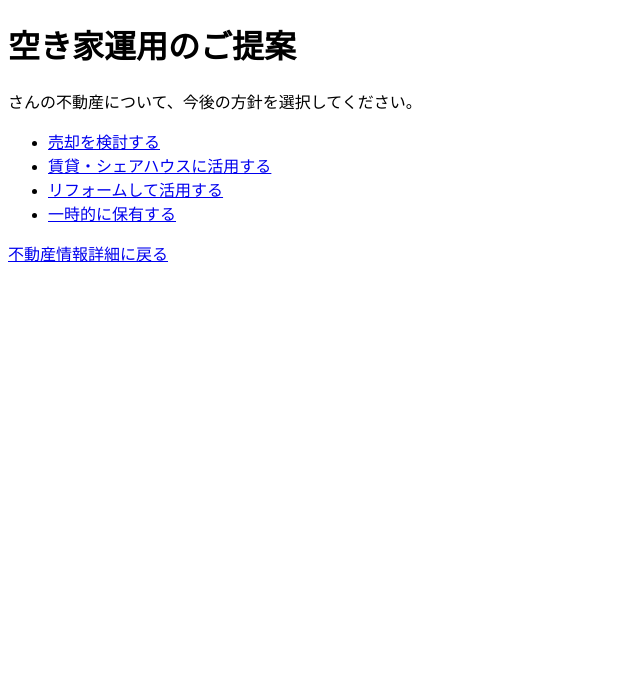
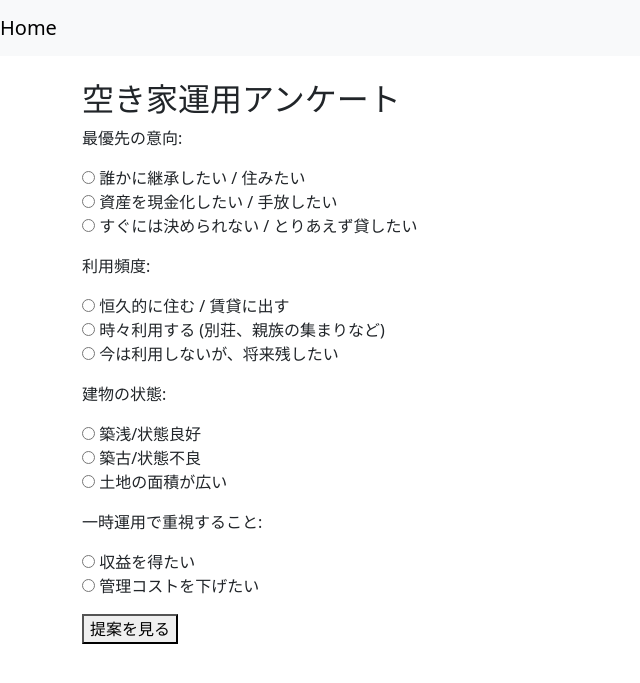
Before and after one commit to 1F10230292/portfolio-project-g13, a Django app: template project/templates/project/house_suggestion.html in a window 1280 px wide. Shown: the top 683 px of the page, without its empty margins (0-640 px from the left). Run offline with Django 5.2, Linux system fonts and the light colour scheme; the template is opened without the code that fills it: values that come from a table or form of the project are taken from there, others are empty; some libraries are stand-ins or nearby versions.

Commit message:
質問フローの作成

```diff
--- a/project/forms.py
+++ b/project/forms.py
@@ -11,3 +11,32 @@ class HouseDetailForm(forms.ModelForm):
             'size': forms.NumberInput(attrs={'placeholder': '例：120'}),
             'has_house': forms.RadioSelect(choices=[(True,'あり'),(False,'なし')])
         }
+
+class HouseSuggestionForm(forms.Form):
+    PRIORITY_CHOICES = [
+        ('A', '誰かに継承したい / 住みたい'),
+        ('B', '資産を現金化したい / 手放したい'),
+        ('C', 'すぐには決められない / とりあえず貸したい'),
+    ]
+    priority = forms.ChoiceField(label='最優先の意向', choices=PRIORITY_CHOICES, widget=forms.RadioSelect, required=True)
+
+    # ステップ2分岐はJavaScriptや別画面で分けてもOKですが、今回は同一フォームで実装
+    STEP2A_CHOICES = [
+        ('A-1', '恒久的に住む / 賃貸に出す'),
+        ('A-2', '時々利用する (別荘、親族の集まりなど)'),
+        ('A-3', '今は利用しないが、将来残したい'),
+    ]
+    step2a = forms.ChoiceField(label='利用頻度', choices=STEP2A_CHOICES, widget=forms.RadioSelect, required=False)
+
+    STEP2B_CHOICES = [
+        ('B-1', '築浅/状態良好'),
+        ('B-2', '築古/状態不良'),
+        ('B-3', '土地の面積が広い'),
+    ]
+    step2b = forms.ChoiceField(label='建物の状態', choices=STEP2B_CHOICES, widget=forms.RadioSelect, required=False)
+
+    STEP2C_CHOICES = [
+        ('C-1', '収益を得たい'),
+        ('C-2', '管理コストを下げたい'),
+    ]
+    step2c = forms.ChoiceField(label='一時運用で重視すること', choices=STEP2C_CHOICES, widget=forms.RadioSelect, required=False)
--- /dev/null
+++ b/project/templates/base.html
@@ -0,0 +1,17 @@
+<!DOCTYPE html>
+<html lang="ja">
+<head>
+    <meta charset="UTF-8">
+    <title>{% block title %}空き家対策アプリ{% endblock %}</title>
+    <link rel="stylesheet" href="https://cdn.jsdelivr.net/npm/bootstrap/dist/css/bootstrap.min.css">
+</head>
+<body>
+    <nav class="navbar navbar-expand-lg navbar-light bg-light">
+        <a class="navbar-brand" href="{% url 'project:top' %}">Home</a>
+    </nav>
+    <div class="container mt-4">
+        {% block content %}
+        {% endblock %}
+    </div>
+</body>
+</html>
--- a/project/templates/project/house_suggestion.html
+++ b/project/templates/project/house_suggestion.html
@@ -1,21 +1,9 @@
-<!DOCTYPE html>
-<html lang="ja">
-<head>
-    <meta charset="UTF-8">
-    <title>空き家運用提案</title>
-</head>
-<body>
-    <h1>空き家運用のご提案</h1>
-
-    <p>{{ inheritance.deceased_name }} さんの不動産について、今後の方針を選択してください。</p>
-
-    <ul>
-    <li><a href="{% url 'project:house_sell' inheritance.pk %}">売却を検討する</a></li>
-    <li><a href="{% url 'project:house_rent' inheritance.pk %}">賃貸・シェアハウスに活用する</a></li>
-    <li><a href="{% url 'project:house_reform' inheritance.pk %}">リフォームして活用する</a></li>
-    <li><a href="{% url 'project:house_hold' inheritance.pk %}">一時的に保有する</a></li>
-</ul>
-
-    <p><a href="{% url 'project:house_detail' inheritance.pk %}">不動産情報詳細に戻る</a></p>
-</body>
-</html>
+{% extends "base.html" %}
+{% block content %}
+<h2>空き家運用アンケート</h2>
+<form method="post">
+  {% csrf_token %}
+  {{ form.as_p }}
+  <button type="submit">提案を見る</button>
+</form>
+{% endblock %}
```
Also changed, not shown: project/templates/project/house_reform.html (+19 -3 lines), project/views.py (+41 -1 lines).
